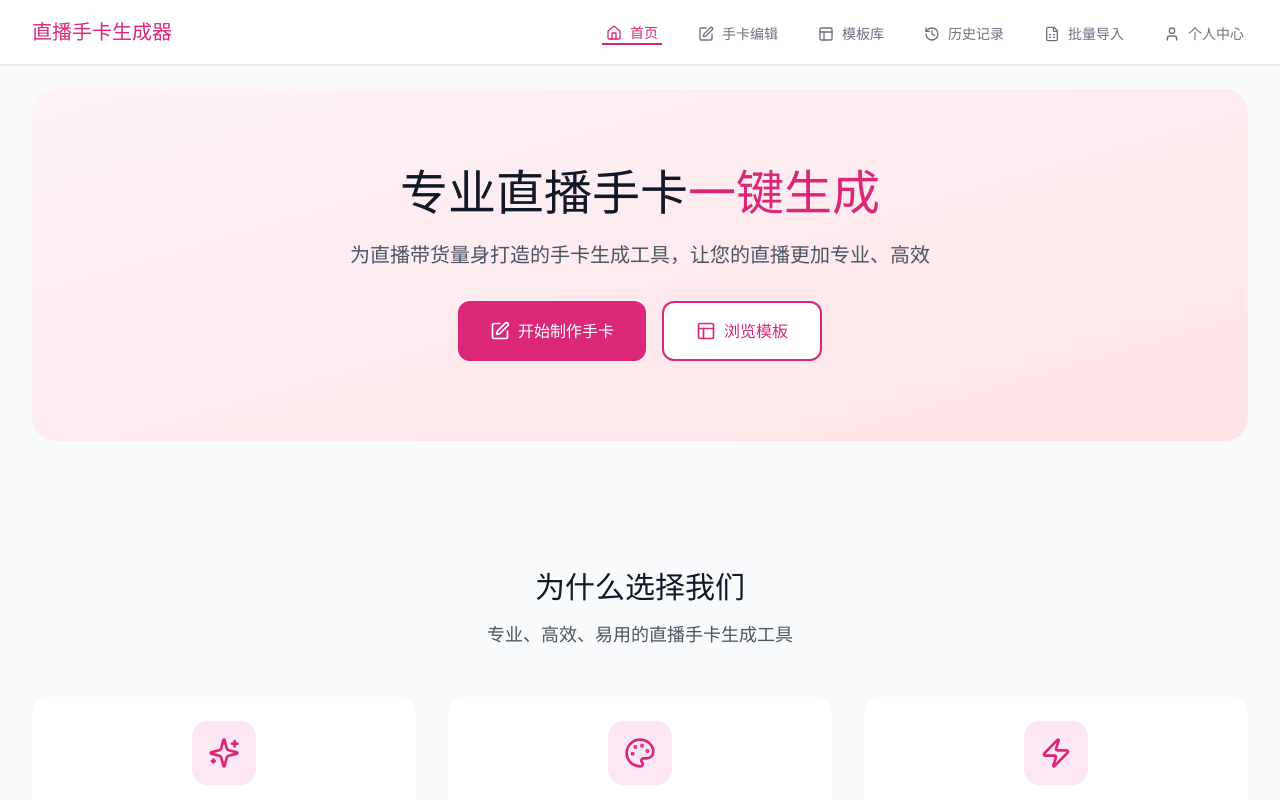
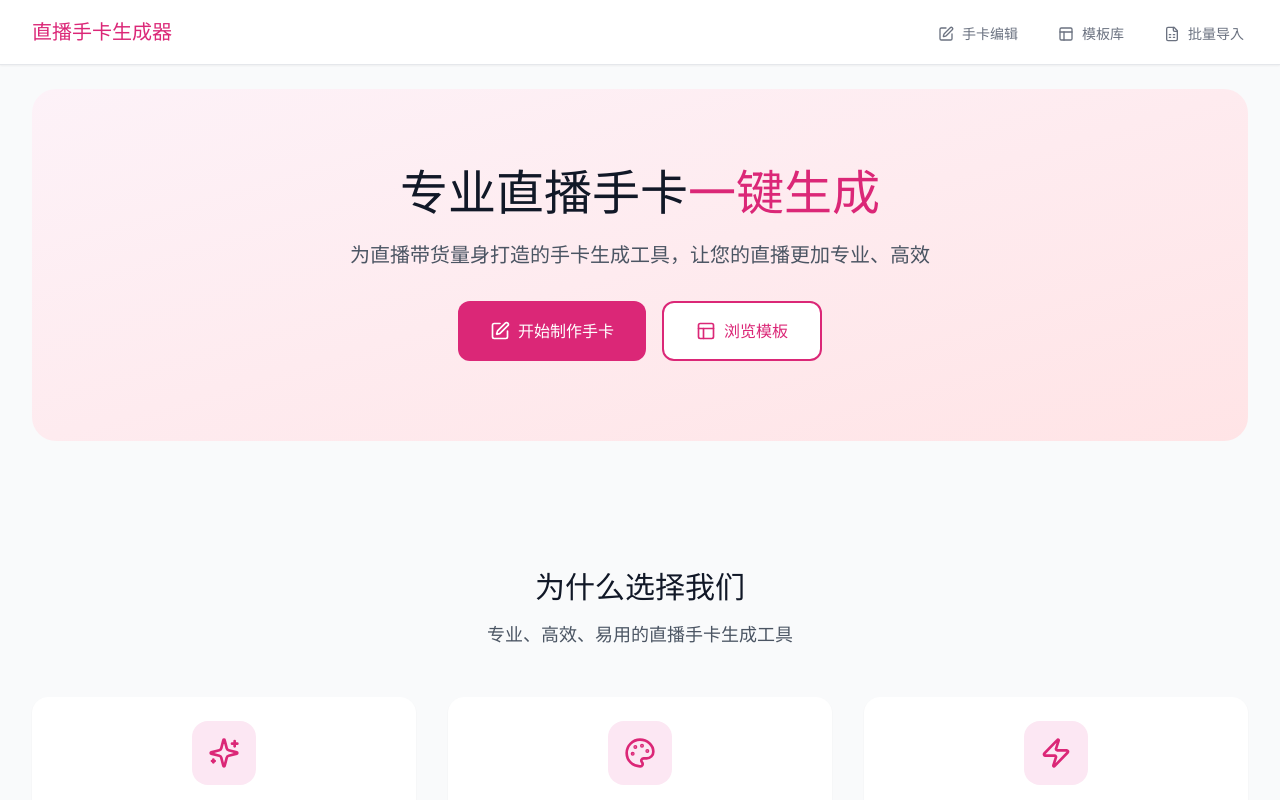
Before and after one commit to SherlinC/livecuecard, a React (Vite) app: page / in a window 1280 px wide. Shown: the top 800 px of the page. Built offline with nearby package versions, Linux system fonts and the light colour scheme.

Commit message:
隐藏模块

```diff
--- a/src/App.tsx
+++ b/src/App.tsx
@@ -5,7 +5,6 @@ import { TemplatesPage } from './pages/TemplatesPage';
 import { HistoryPage } from './pages/HistoryPage';
 import { LoginPage } from './pages/LoginPage';
 import { RegisterPage } from './pages/RegisterPage';
-import { ProfilePage } from './pages/ProfilePage';
 import { BulkImportPage } from './pages/BulkImportPage.tsx';
 import { Layout } from './components/Layout';
 
@@ -18,7 +17,6 @@ function App() {
           <Route path="editor" element={<EditorPage />} />
           <Route path="templates" element={<TemplatesPage />} />
           <Route path="history" element={<HistoryPage />} />
-          <Route path="profile" element={<ProfilePage />} />
           <Route path="bulk" element={<BulkImportPage />} />
         </Route>
         <Route path="/login" element={<LoginPage />} />
--- a/src/components/Layout.tsx
+++ b/src/components/Layout.tsx
@@ -12,8 +12,8 @@ export function Layout() {
     { name: '模板库', href: '/templates', icon: LayoutIcon },
     { name: '历史记录', href: '/history', icon: History },
     { name: '批量导入', href: '/bulk', icon: FileSpreadsheet },
-    { name: '个人中心', href: '/profile', icon: User },
   ];
+  const navVisible = navigation.filter(item => item.href !== '/' && item.href !== '/history');
 
   const isActive = (path: string) => {
     return location.pathname === path;
@@ -35,7 +35,7 @@ export function Layout() {
 
             {/* 桌面端导航 */}
             <div className="hidden md:flex items-center space-x-8">
-              {navigation.map((item) => (
+              {navVisible.map((item) => (
                 <Link
                   key={item.name}
                   to={item.href}
@@ -67,7 +67,7 @@ export function Layout() {
         {isMenuOpen && (
           <div className="md:hidden">
             <div className="px-2 pt-2 pb-3 space-y-1 sm:px-3 bg-white border-b">
-              {navigation.map((item) => (
+              {navVisible.map((item) => (
                 <Link
                   key={item.name}
                   to={item.href}
```
